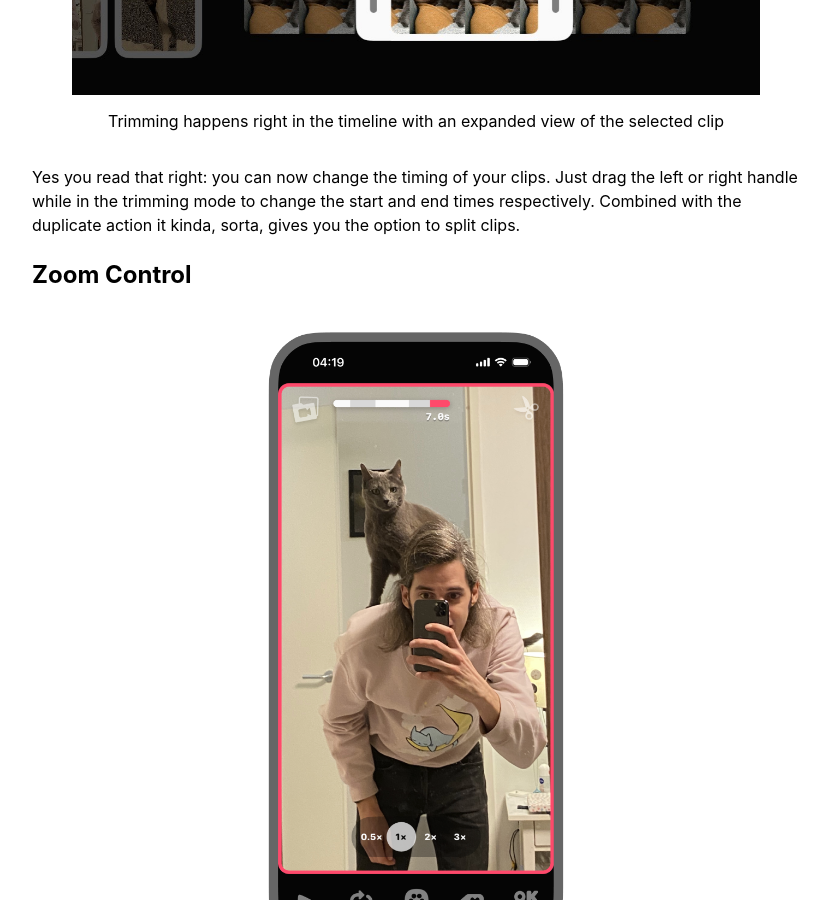
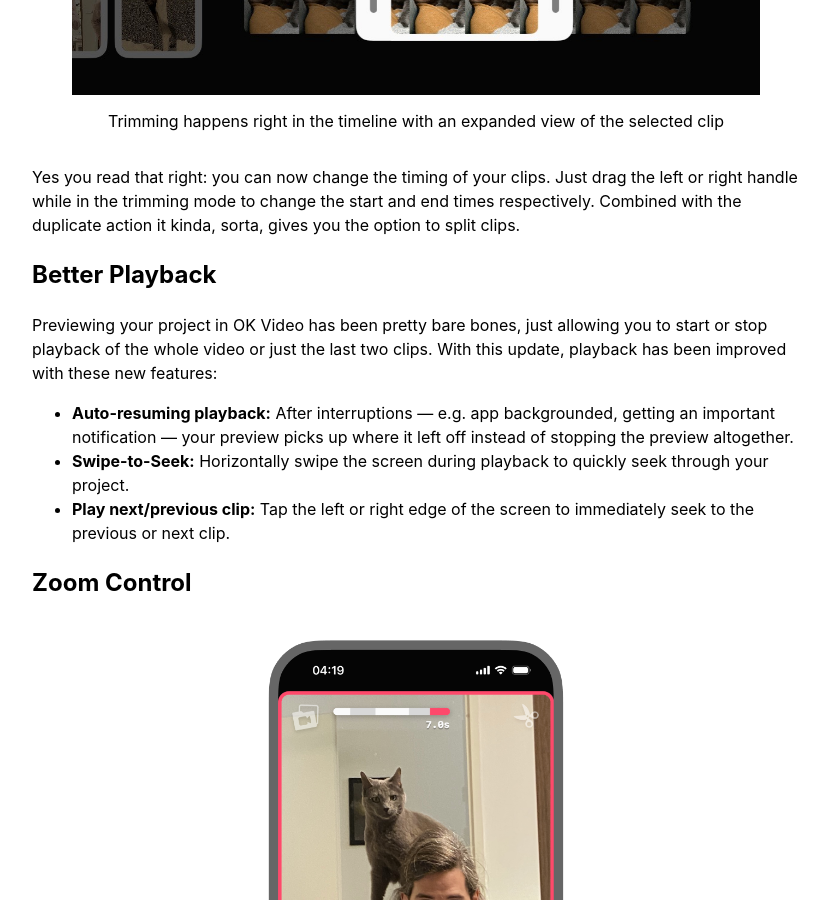
Before and after one commit to PimCoumans/pixelrock-nl, a Jekyll site: the page built from _posts/2024-08-01-the-new-okvideo.markdown, in a window 1280 px wide and 900 px high, scrolled down 4210 px. Shown: the whole window, without its empty margins (224-1052 px from the left). Built offline with Jekyll 4.4.1, drawn with Linux system fonts in a browser that asks for light colours; some of the changed text lies outside the part shown.

Commit message:
Moved it up a little

```diff
--- a/_posts/2024-08-01-the-new-okvideo.markdown
+++ b/_posts/2024-08-01-the-new-okvideo.markdown
@@ -19,10 +19,10 @@ Read on if you want to hear more about all this, but of course you can [check it
 - [What’s New](#whatsnew)
 - [UI Update](#cleaner-ui)
 - [Evolved Editor](#evolved-editor)
+- [Better Playback](#playback-control)
 - [Zoom Control](#zoom-control)
 - [Self Timer](#self-timer)
 - [Widgets](#widgets)
-- [Playback Control](#playback-control)
 - [Onboarding Tutorial](#tutorial)
 - [More Changes](#more)
 - [Closing Thoughts](#closing-thoughts)
@@ -67,6 +67,14 @@ All the actions you can do with a selected clip are neatly displayed at the bott
 
 Yes you read that right: you can now change the timing of your clips. Just drag the left or right handle while in the trimming mode to change the start and end times respectively. Combined with the duplicate action it kinda, sorta, gives you the option to split clips.
 
+## Better Playback {#playback-control}
+
+Previewing your project in OK Video has been pretty bare bones, just allowing you to start or stop playback of the whole video or just the last two clips. With this update, playback has been improved with these new features:
+
+- **Auto-resuming playback:** After interruptions — e.g. app backgrounded, getting an important notification — your preview picks up where it left off instead of stopping the preview altogether.
+- **Swipe-to-Seek:** Horizontally swipe the screen during playback to quickly seek through your project.
+- **Play next/previous clip:** Tap the left or right edge of the screen to immediately seek to the previous or next clip.
+
 ## Zoom Control {#zoom-control}
 
 {% include image.html url="/assets/ok-video/okvideo-zoom.png" alt="Screenshot of OK Video showing refreshed camera interface with the new zoom control" caption="That large zoom control at the bottom lets you quickly change zoom levels" %}
```
Also changed, not shown: other parts of _posts/2024-08-01-the-new-okvideo.markdown (+0 -8 lines).
